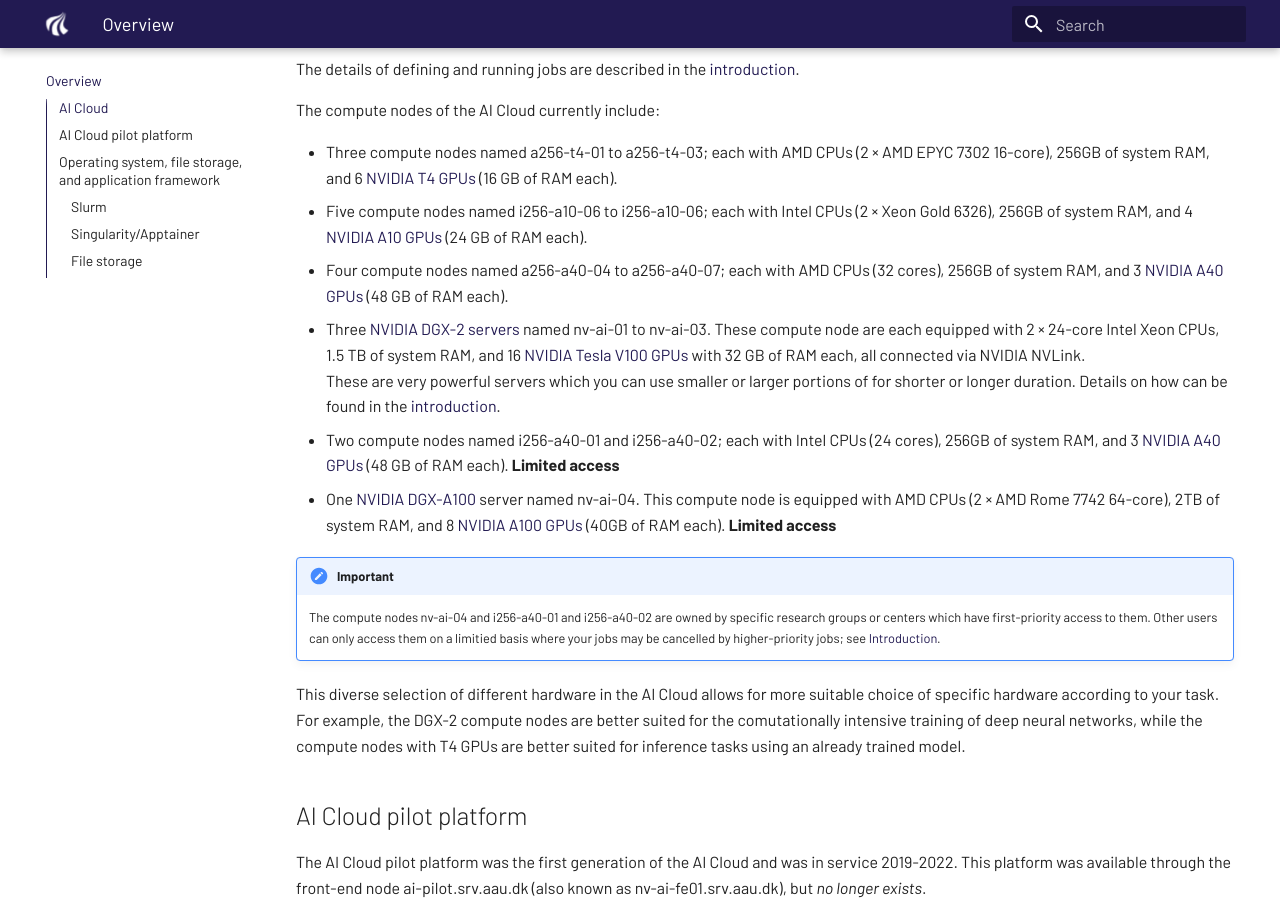
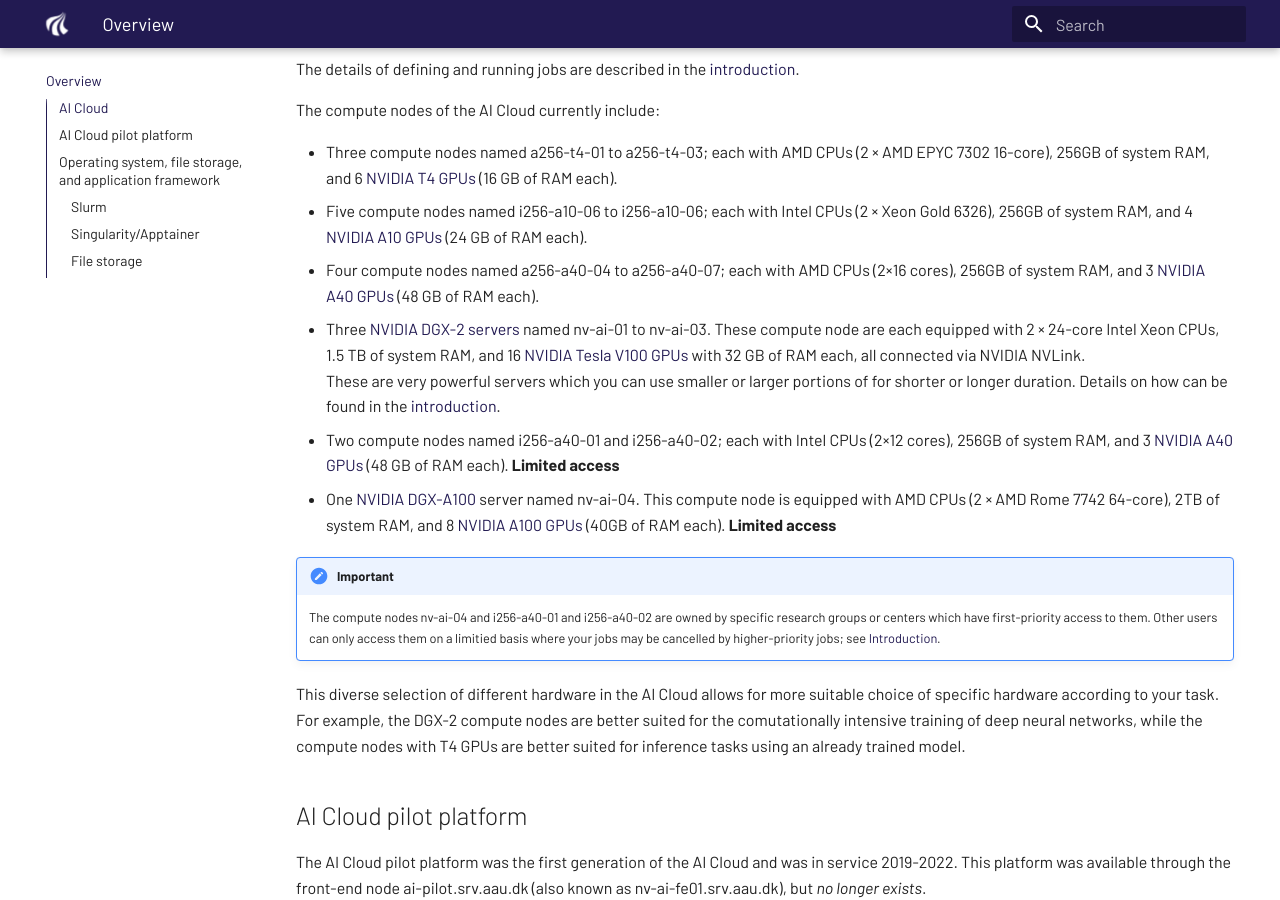
Before and after one commit to aau-claaudia/aicloud-docs, an MkDocs documentation site: the page built from docs/overview.md, in a window 1280 px wide and 900 px high, scrolled down 1344 px. Built offline with MkDocs 1.6.1 and Material for MkDocs 9.7.7, drawn with Linux system fonts in a browser that asks for light colours.

Commit message:
Minor modification of server details
Sligthly more details about number of cores in new nodes.

```diff
--- a/docs/overview.md
+++ b/docs/overview.md
@@ -38,7 +38,7 @@
   GPUs](https://www.nvidia.com/en-us/data-center/products/a10-gpu/)
   (24 GB of RAM each).
 - Four compute nodes named a256-a40-04 to a256-a40-07; each with AMD
-  CPUs (32 cores), 256GB of system RAM, and 3 [NVIDIA
+  CPUs (2&times;16 cores), 256GB of system RAM, and 3 [NVIDIA
   A40
   GPUs](https://www.nvidia.com/en-us/data-center/a40/)
   (48 GB of RAM each).
@@ -53,7 +53,7 @@
   portions of for shorter or longer duration. Details on how can be
   found in the [introduction](introduction.md).
 - Two compute nodes named i256-a40-01 and i256-a40-02; each with Intel
-  CPUs (24 cores), 256GB of system RAM, and 3 [NVIDIA A40
+  CPUs (2&times;12 cores), 256GB of system RAM, and 3 [NVIDIA A40
   GPUs](https://www.nvidia.com/en-us/data-center/a40/) (48 GB of RAM
   each). **Limited access**
 - One [NVIDIA
```
